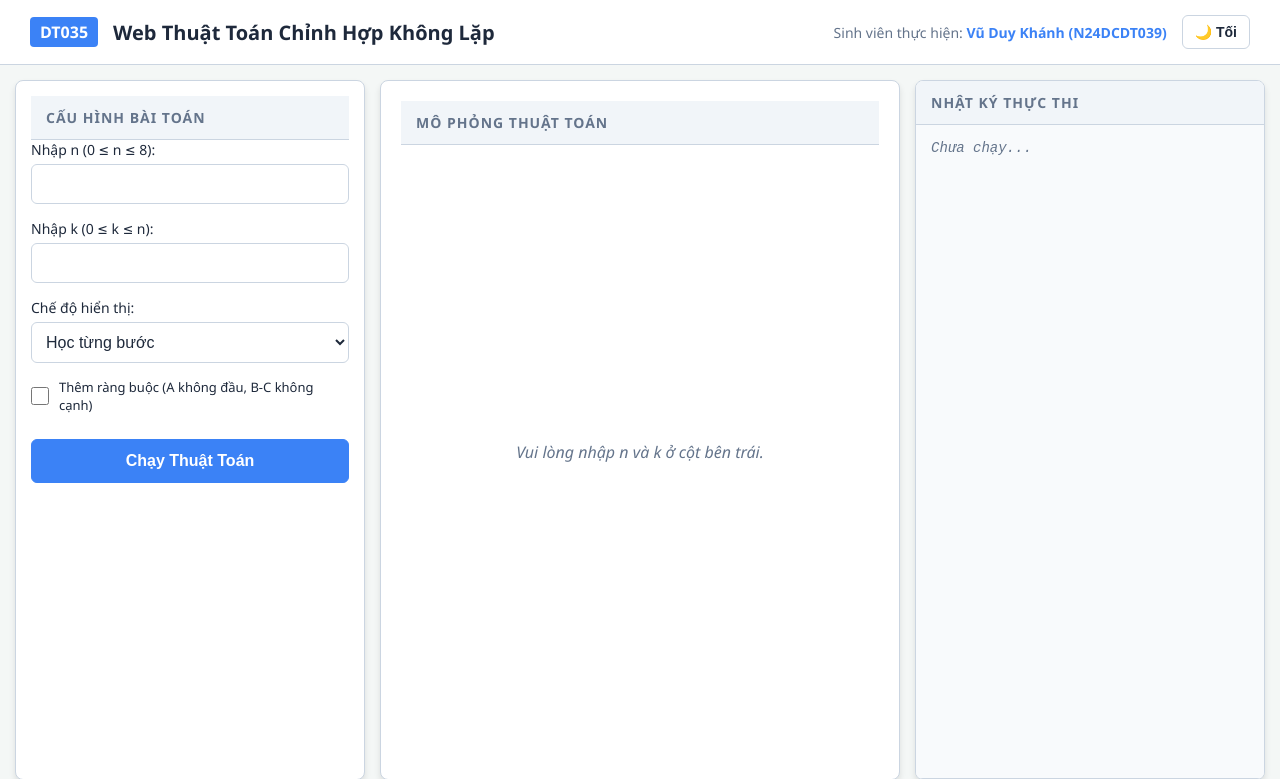
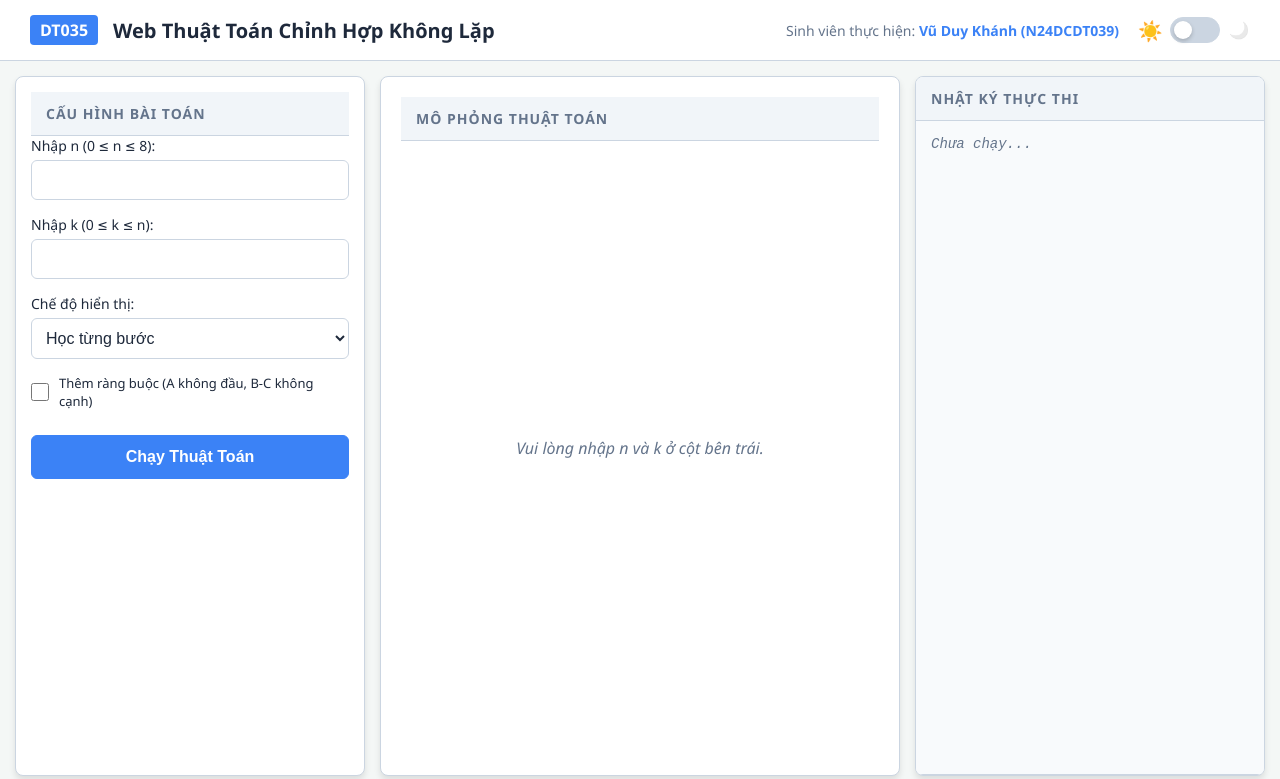
Before and after one commit to KhanhVu156/chinh_hop_app, a Flask app: page / in a window 1280 px wide. Shown: the top 779 px of the page. Run offline with Flask 3, Linux system fonts and the light colour scheme; data that the repository does not hold is empty.

Commit message:
Re Update Dark Mode and Light Mode

```diff
--- a/static/style.css
+++ b/static/style.css
@@ -63,7 +63,6 @@ body {
     display: flex;
     flex-direction: column;
     overflow-y: auto;
-    /* Cho phép cuộn toàn trang */
     transition: background-color 0.3s ease, color 0.3s ease;
 }
 
@@ -103,32 +102,11 @@ body {
     color: var(--text-muted);
     display: flex;
     align-items: center;
-    gap: 15px;
+    gap: 20px;
 }
 
 .header-author strong {
     color: var(--primary-color);
-}
-
-/* Nút chuyển đổi giao diện */
-.theme-toggle {
-    background-color: var(--bg-input);
-    color: var(--text-main);
-    border: 1px solid var(--border-color);
-    padding: 8px 12px;
-    border-radius: 6px;
-    cursor: pointer;
-    font-size: 14px;
-    font-weight: bold;
-    transition: all 0.2s;
-    display: flex;
-    align-items: center;
-    gap: 5px;
-}
-
-.theme-toggle:hover {
-    background-color: var(--bg-hover);
-    border-color: var(--primary-color);
 }
 
 .main-layout {
@@ -527,9 +505,6 @@ body {
 }
 
 .quiz-header {
-    display: flex;
-    justify-content: space-between;
-    align-items: center;
     padding: 15px 20px;
     border-bottom: 1px solid var(--border-color);
     background: var(--bg-hover);
@@ -537,14 +512,12 @@ body {
     transition: background-color 0.3s ease, border-color 0.3s ease;
 }
 
-/* Chỉnh màu chữ tiêu đề Quiz cho dễ nhìn ở cả 2 chế độ */
 .quiz-title {
     border: none;
     padding: 0;
     background: transparent;
     color: var(--text-main);
-    /* Sẽ tự đổi màu đen/trắng tùy mode */
-    font-size: 16px;
+    font-size: 18px;
 }
 
 .quiz-option {
@@ -727,3 +700,95 @@ body {
     font-size: 13px;
     line-height: 1.5;
 }
+
+/* ==============================================================================
+   TOGGLE SWITCH DARK/LIGHT MODE
+   ============================================================================== */
+.theme-switch-wrapper {
+    display: flex;
+    align-items: center;
+    gap: 8px;
+}
+
+.icon-sun,
+.icon-moon {
+    font-size: 18px;
+    transition: all 0.3s ease;
+    user-select: none;
+}
+
+/* Khi ở chế độ Sáng: Mặt trời sáng rõ, Mặt trăng mờ đi */
+.icon-sun {
+    opacity: 1;
+    transform: scale(1.1);
+}
+
+.icon-moon {
+    opacity: 0.4;
+    transform: scale(0.9);
+    filter: grayscale(100%);
+}
+
+/* Khi ở chế độ Tối: Mặt trăng sáng rõ, Mặt trời mờ đi */
+html.dark-mode .icon-sun {
+    opacity: 0.4;
+    transform: scale(0.9);
+    filter: grayscale(100%);
+}
+
+html.dark-mode .icon-moon {
+    opacity: 1;
+    transform: scale(1.1);
+}
+
+/* Thiết kế công tắc gạt */
+.theme-switch {
+    position: relative;
+    display: inline-block;
+    width: 50px;
+    height: 26px;
+}
+
+/* Ẩn checkbox mặc định */
+.theme-switch input {
+    opacity: 0;
+    width: 0;
+    height: 0;
+}
+
+.slider {
+    position: absolute;
+    cursor: pointer;
+    top: 0;
+    left: 0;
+    right: 0;
+    bottom: 0;
+    background-color: #cbd5e1;
+    transition: .4s;
+    border-radius: 34px;
+    border: 1px solid var(--border-color);
+}
+
+/* Nút tròn bên trong */
+.slider:before {
+    position: absolute;
+    content: "";
+    height: 18px;
+    width: 18px;
+    left: 3px;
+    bottom: 3px;
+    background-color: white;
+    transition: .4s;
+    border-radius: 50%;
+    box-shadow: 0 2px 4px rgba(0, 0, 0, 0.2);
+}
+
+/* Khi được tích (Dark Mode) */
+input:checked+.slider {
+    background-color: var(--primary-color);
+}
+
+/* Nút tròn trượt sang phải */
+input:checked+.slider:before {
+    transform: translateX(24px);
+}
--- a/templates/index.html
+++ b/templates/index.html
@@ -30,9 +30,18 @@
         <span class="badge">DT035</span>
         <h1>Web Thuật Toán Chỉnh Hợp Không Lặp</h1>
       </div>
-      <div class="header-author" style="display: flex; align-items: center; gap: 15px;">
+      <div class="header-author" style="display: flex; align-items: center; gap: 20px;">
         <span>Sinh viên thực hiện: <strong>Vũ Duy Khánh (N24DCDT039)</strong></span>
-        <button id="theme-toggle" class="theme-toggle" title="Chuyển chế độ sáng/tối">🌙 Tối</button>
+
+        <!-- Toggle Switch Dark/Light Mode -->
+        <div class="theme-switch-wrapper">
+            <span class="icon-sun">☀️</span>
+            <label class="theme-switch" for="checkbox-theme">
+                <input type="checkbox" id="checkbox-theme" />
+                <div class="slider round"></div>
+            </label>
+            <span class="icon-moon">🌙</span>
+        </div>
       </div>
     </header>
 
@@ -276,9 +285,9 @@
     {% if da_chay and not error and trace_data and che_do == 'hoc' and not co_rang_buoc %}
     <div class="quiz-section-wrapper" id="quiz-panel">
       <div class="quiz-box panel">
-        <div class="quiz-header">
-            <h2 class="panel-title quiz-title">🎯 Khu Vực Ôn Tập Tương Tác</h2>
-            <button id="btn-new-quiz" class="btn-control btn-primary" style="width: auto; height: 35px; padding: 0 15px; font-size: 13px;">Tạo câu hỏi ngẫu nhiên</button>
+        <div class="quiz-header" style="display: flex; flex-direction: column; align-items: flex-start; gap: 10px;">
+            <button id="btn-new-quiz" class="btn-control btn-primary" style="width: auto; height: 38px; padding: 0 20px; font-size: 14px;">Tạo câu hỏi ngẫu nhiên</button>
+            <h2 class="panel-title quiz-title" style="margin-top: 5px;">Khu Vực Ôn Tập Tương Tác</h2>
         </div>
         <div style="padding: 20px;">
             <p id="quiz-question" style="font-size: 16px; font-weight: bold; margin-bottom: 15px;">Nhấn "Tạo câu hỏi ngẫu nhiên" để bắt đầu ôn tập kiến thức.</p>
@@ -313,32 +322,23 @@
       const quizFeedback = document.getElementById("quiz-feedback");
       const btnNewQuiz = document.getElementById("btn-new-quiz");
 
-      // Xử lý logic Dark/Light Mode
-      const themeToggleBtn = document.getElementById("theme-toggle");
+      // Xử lý logic Dark/Light Mode (Toggle Switch)
+      const themeCheckbox = document.getElementById("checkbox-theme");
       const htmlEl = document.documentElement;
 
-      function updateThemeButton() {
-          if (htmlEl.classList.contains('dark-mode')) {
-              themeToggleBtn.innerHTML = '☀️ Sáng';
-          } else {
-              themeToggleBtn.innerHTML = '🌙 Tối';
-          }
+      if (localStorage.getItem('theme') === 'dark') {
+          htmlEl.classList.add('dark-mode');
+          themeCheckbox.checked = true;
       }
 
-      // Khởi tạo trạng thái ban đầu
-      if (localStorage.getItem('theme') === 'dark') {
-          htmlEl.classList.add('dark-mode');
-      }
-      updateThemeButton();
-
-      themeToggleBtn.addEventListener('click', () => {
-          htmlEl.classList.toggle('dark-mode');
-          if (htmlEl.classList.contains('dark-mode')) {
+      themeCheckbox.addEventListener('change', () => {
+          if (themeCheckbox.checked) {
+              htmlEl.classList.add('dark-mode');
               localStorage.setItem('theme', 'dark');
           } else {
+              htmlEl.classList.remove('dark-mode');
               localStorage.setItem('theme', 'light');
           }
-          updateThemeButton();
       });
 
       // Xử lý sự kiện nút Validation
```
